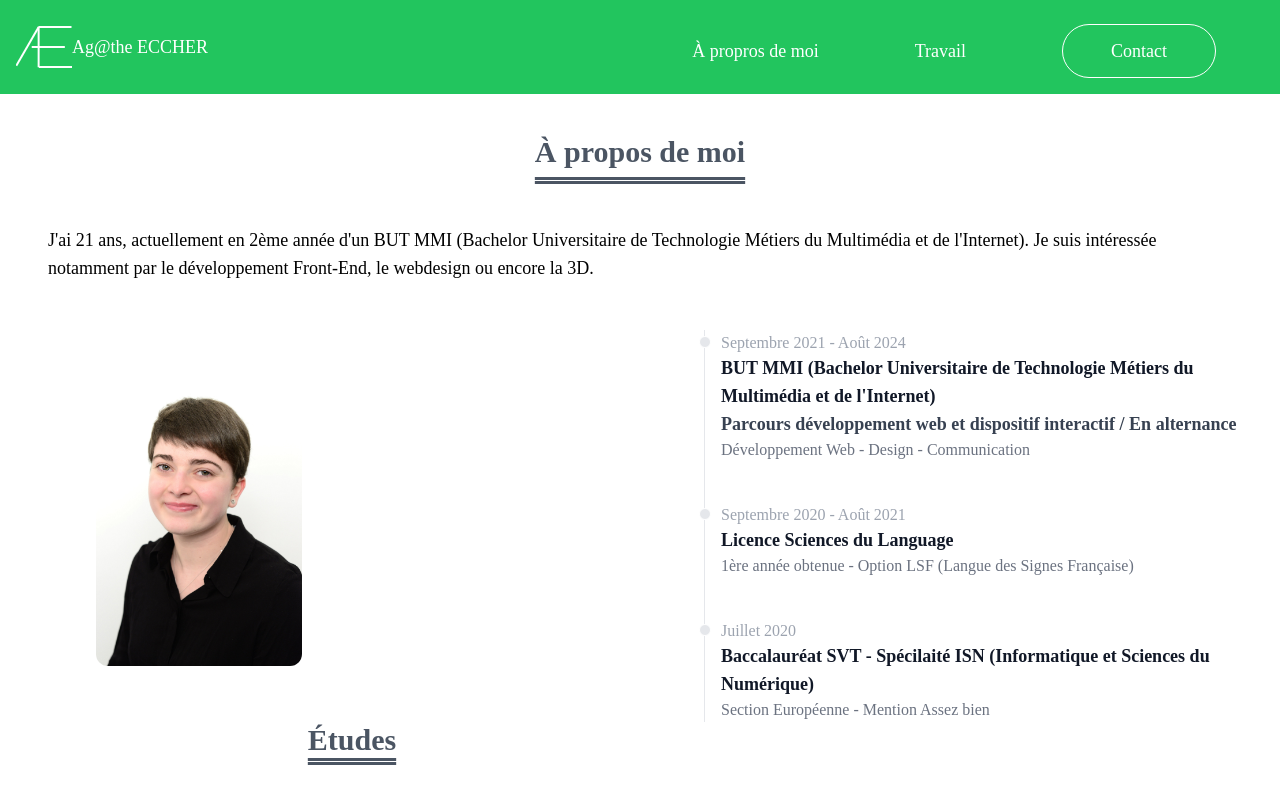
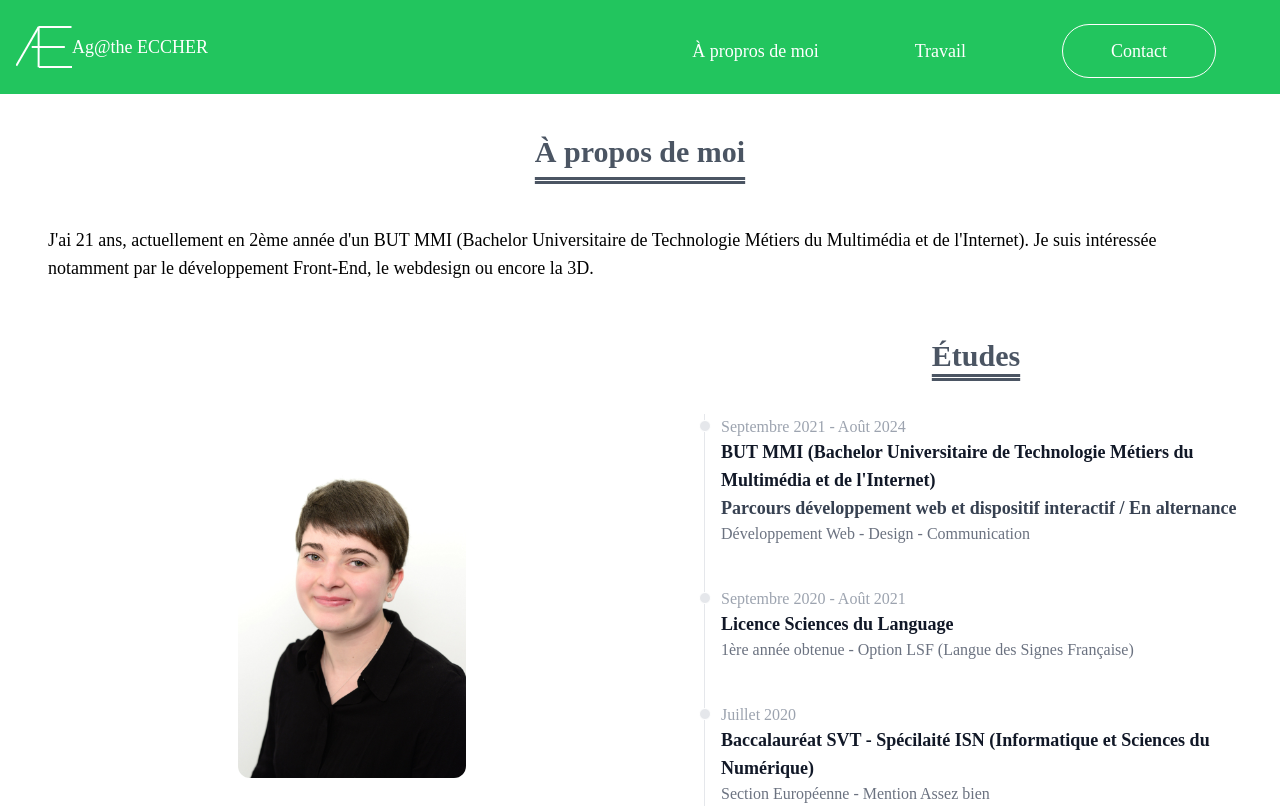
Before and after one commit to aeccher/portfolio2023, a Vue app: page / in a window 1280 px wide. Shown: the top 808 px of the page. Built offline with nearby package versions, Linux system fonts and the light colour scheme.

Commit message:
creation du fichier _redirects

```diff
--- a/src/views/AboutView.vue
+++ b/src/views/AboutView.vue
@@ -2,7 +2,7 @@
     <h2 class="font-script text-3xl text-center font-bold mt-8 text-gray-600 underline underline-offset-[15px] decoration-double p-2">À propos de moi</h2>
     <p class="text-lg p-12 font-roboto">J'ai 21 ans, actuellement en 2ème année d'un BUT MMI (Bachelor Universitaire de Technologie Métiers du Multimédia et de l'Internet). Je suis intéressée notamment par le développement Front-End, le webdesign ou encore la 3D.</p>
        <div class="flex-col columns-1 pl-12 md:columns-2">
-            <img class="rounded-xl h-72 hover:h-80 ease-in duration-500 m-12" src="../assets/images/portrait.jpg" alt="Portrait de Agathe ECCHER" />
+            <img class="rounded-xl h-80 m-auto my-32" src="../assets/images/portrait.jpg" alt="Portrait de Agathe ECCHER" />
             <h3 class="font-script text-center text-3xl font-bold mt-8 text-gray-600 underline underline-offset-8 decoration-double p-2">Études</h3>
             <ol class="relative border-l border-gray-200 dark:border-gray-700 m-8">
                 <li class="mb-10 ml-4">
```
Also changed, not shown: 1 other file (tests, documents, lock files or other folders).
